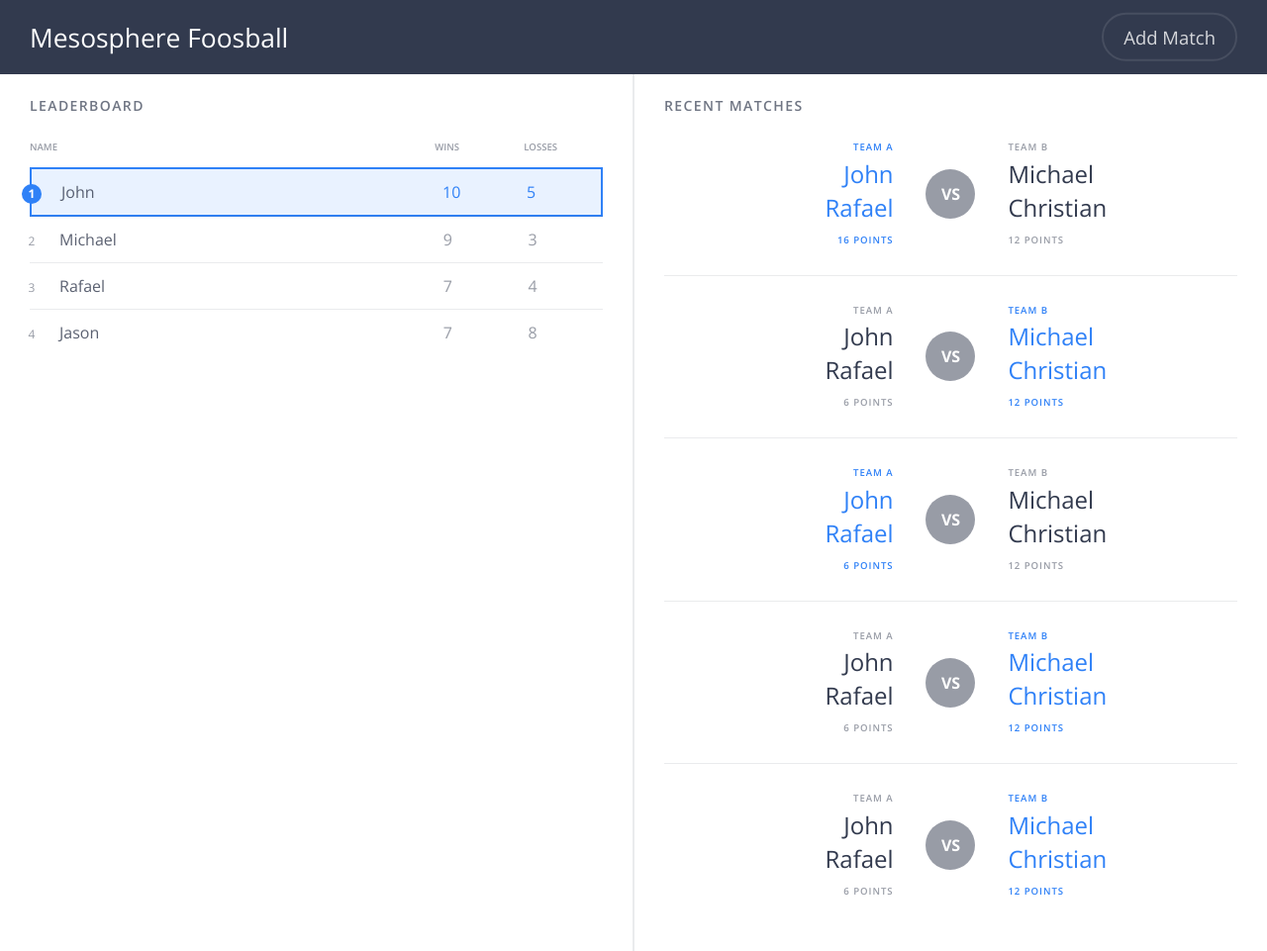
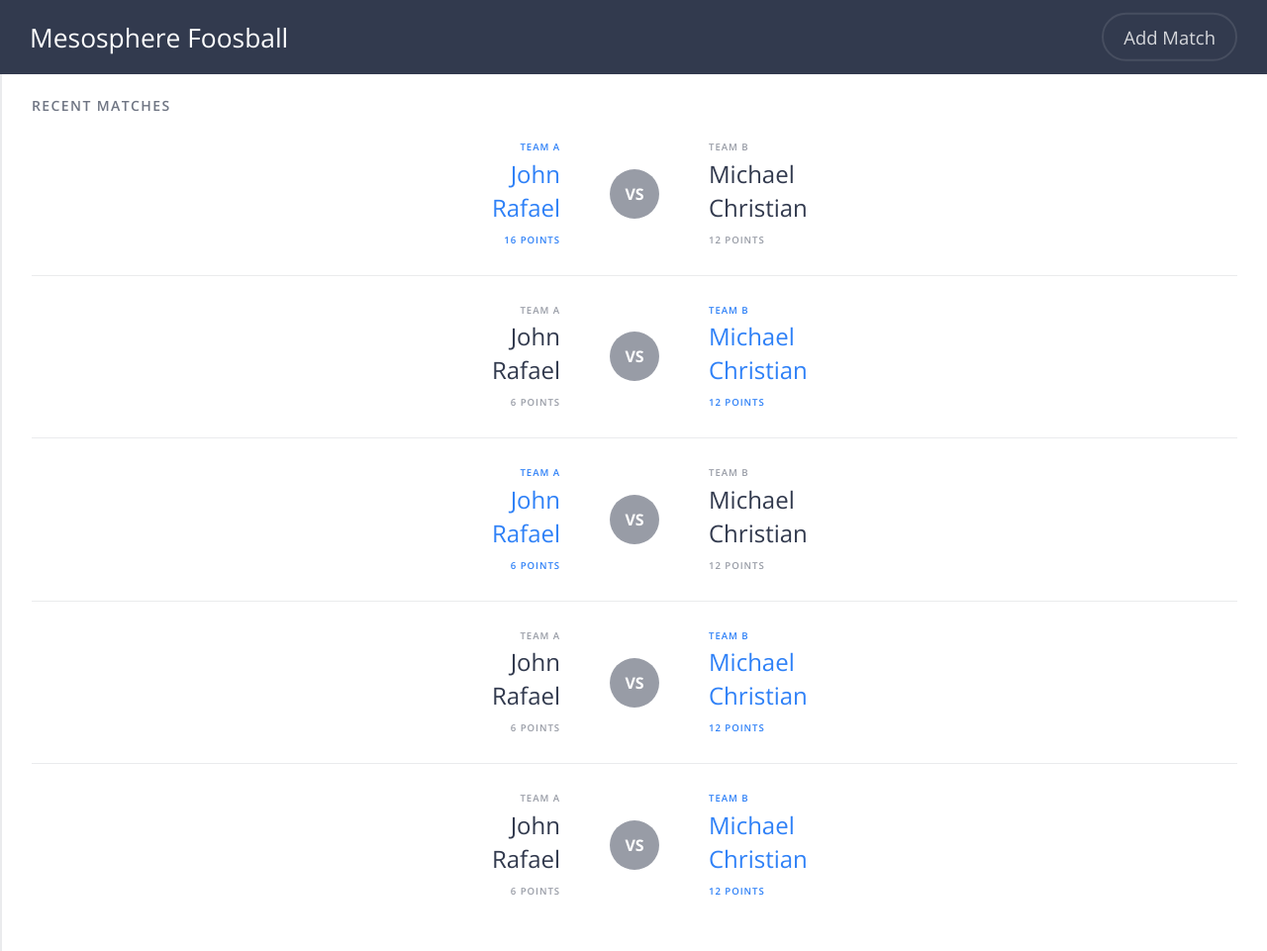
Before and after one commit to pierlo-upitup/mesosphere-foosball, a website: page source/index.html in a window 1280 px wide. Shown: the whole page at 99% size. Drawn offline with nearby package versions, Linux system fonts and the light colour scheme; files that its build step writes are made by us from their sources.

Commit message:
Implement using RiotJS

```diff
--- a/source/index.html
+++ b/source/index.html
@@ -5,7 +5,7 @@
         <meta http-equiv="x-ua-compatible" content="ie=edge">
         <title>Mesosphere Foosball</title>
         <meta name="viewport" content="width=device-width, initial-scale=1">
-        <link rel="stylesheet" href="stylesheets/styles.css">
+        <link rel="stylesheet" href="/stylesheets/styles.css">
         <script type="text/javascript" src="./js/main.js"></script>
     </head>
     <body>
@@ -17,36 +17,7 @@
                 </ul>
             </header>
             <section class="app__details">
-                <article class="app__section leaderboard">
-                    <header class="app__header">Leaderboard</header>
-                    <div class="leaderboard__labels">
-                        <span class="leaderboard__label--name">Name</span>
-                        <span class="leaderboard__label--stats leaderboard__stats--wins">Wins</span>
-                        <span class="leaderboard__label--stats leaderboard__stats--losses">Losses</span>
-                    </div>
-                    <ol class="leaderboard__list">
-                        <li class="is-in-lead">
-                            <span class="leaderboard__name">John</span>
-                            <span class="leaderboard__stats leaderboard__stats--wins">10</span>
-                            <span class="leaderboard__stats leaderboard__stats--losses">5</span>
-                        </li>
-                        <li>
-                            <span class="leaderboard__name">Michael</span>
-                            <span class="leaderboard__stats leaderboard__stats--wins">9</span>
-                            <span class="leaderboard__stats leaderboard__stats--losses">3</span>
-                        </li>
-                        <li>
-                            <span class="leaderboard__name">Rafael</span>
-                            <span class="leaderboard__stats leaderboard__stats--wins">7</span>
-                            <span class="leaderboard__stats leaderboard__stats--losses">4</span>
-                        </li>
-                        <li>
-                            <span class="leaderboard__name">Jason</span>
-                            <span class="leaderboard__stats leaderboard__stats--wins">7</span>
-                            <span class="leaderboard__stats leaderboard__stats--losses">8</span>
-                        </li>
-                    </ol>
-                </article>
+
                 <article class="app__section recent-matches">
                     <header class="app__header">Recent Matches</header>
                     <a href="match.html" class="match-details">
```
Also changed, not shown: dist/index.html, dist/js/components/leaderboard.js (added), dist/js/components/matches.js (added), dist/js/main.js (deleted).
